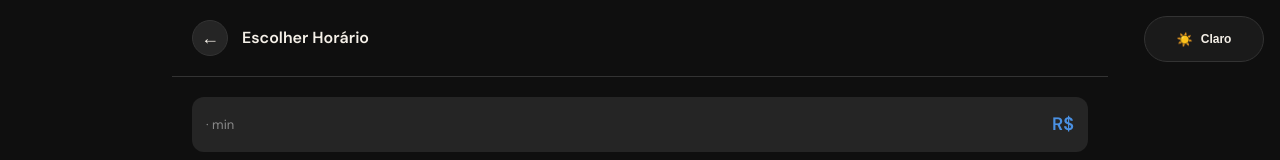
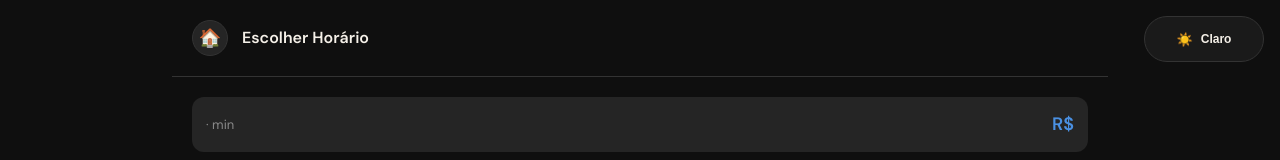
Before and after one commit to leonardo850/frontend, a React (Create React App) app: page /booking in a window 1280 px wide. Shown: the top 160 px of the page. Built offline with nearby package versions, Linux system fonts and the light colour scheme; sample sign-in values are in the browser's storage.

Commit message:
melhoria

```diff
--- a/src/pages/BarbershopPage.js
+++ b/src/pages/BarbershopPage.js
@@ -61,7 +61,7 @@ export default function BarbershopPage({ shop, navigate }) {
       {/* Header */}
       <div style={{ padding: '20px', display: 'flex', alignItems: 'center', justifyContent: 'space-between', gap: 14, borderBottom: '1px solid var(--border)' }}>
         <div style={{ display: 'flex', alignItems: 'center', gap: 14 }}>
-          <button className="back-btn" onClick={() => navigate('home')}>←</button>
+          <button className="back-btn" onClick={() => navigate('home')} title="Voltar para a tela inicial">🏠</button>
           <span style={{ fontWeight: 600, fontSize: 16 }}>{fullShop?.name}</span>
         </div>
         <div style={{ display: 'flex', gap: 8, alignItems: 'center' }}>
--- a/src/pages/BookingPage.js
+++ b/src/pages/BookingPage.js
@@ -74,7 +74,7 @@ export default function BookingPage({ shop, service, navigate }) {
       {toast && <div className="toast-msg">{toast}</div>}
 
       <div style={{ padding: '20px', display: 'flex', alignItems: 'center', gap: 14, borderBottom: '1px solid var(--border)' }}>
-        <button className="back-btn" onClick={() => navigate('barbershop', { shop: activeShop })}>←</button>
+        <button className="back-btn" onClick={() => navigate('home')} title="Voltar para a tela inicial">🏠</button>
         <span style={{ fontWeight: 600, fontSize: 16 }}>Escolher Horário</span>
       </div>
 
--- a/src/pages/CompanyPage.js
+++ b/src/pages/CompanyPage.js
@@ -300,6 +300,7 @@ export default function CompanyPage({ navigate }) {
           <button className="btn-outline" onClick={toggleCompanyFab} title={companyFabHidden ? 'Mostrar atalho' : 'Ocultar atalho'}>
             {companyFabHidden ? 'Mostrar atalho' : 'Ocultar atalho'}
           </button>
+          <button className="back-btn" onClick={() => navigate('home')} title="Voltar para a tela inicial">🏠</button>
           <button className="back-btn" onClick={() => logout() || navigate('login')} title="Sair">🚪</button>
         </div>
       </div>
--- a/src/pages/ShopDayView.js
+++ b/src/pages/ShopDayView.js
@@ -33,7 +33,7 @@ export default function ShopDayView({ navigate, shopId: propShopId, date: propDa
     <div className="page">
       <div style={{ padding: 20, borderBottom: '1px solid var(--border)', display: 'flex', justifyContent: 'space-between', alignItems: 'center' }}>
         <div style={{ fontSize: 20, fontWeight: 700 }}>Agenda do dia</div>
-        <button className="back-btn" onClick={() => navigate('company')}>←</button>
+        <button className="back-btn" onClick={() => navigate('home')} title="Voltar para a tela inicial">🏠</button>
       </div>
 
       <div style={{ padding: 20 }}>
```
Also changed, not shown: 8 other files (tests, documents, lock files or other folders).
